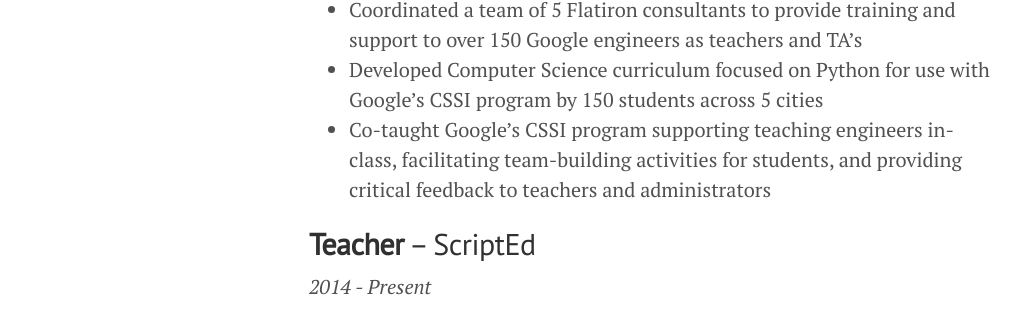
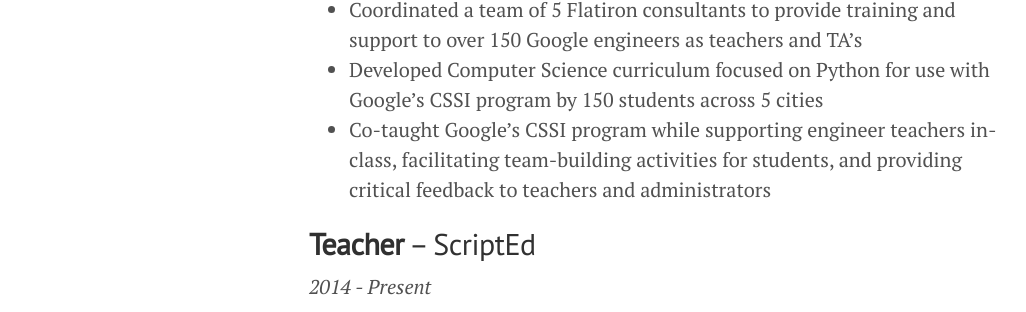
Before and after one commit to jofus101/jofus101.github.io, a Jekyll site: the page built from resume.md, in a window 1280 px wide. Shown: the part 395-707 px from the top of the page, without its empty margins (1-1027 px from the left). Built offline with Jekyll 4.4.1, drawn with Linux system fonts in a browser that asks for light colours.

Commit message:
More edits

```diff
--- a/resume.md
+++ b/resume.md
@@ -10,7 +10,7 @@
 + Developed Computer Science curriculum focused on Ruby and Front End technologies for use with Flatiron School's summer precollege program used by over 600 students across 10 cities
 + Coordinated a team of 5 Flatiron consultants to provide training and support to over 150 Google engineers as teachers and TA's
 + Developed Computer Science curriculum focused on Python for use with Google's CSSI program by 150 students across 5 cities
-+ Co-taught Google's CSSI program supporting teaching engineers in-class, facilitating team-building activities for students, and providing critical feedback to teachers and administrators
++ Co-taught Google's CSSI program while supporting engineer teachers in-class, facilitating team-building activities for students, and providing critical feedback to teachers and administrators
 
 ## **Teacher** – ScriptEd
 *2014 - Present*
```
